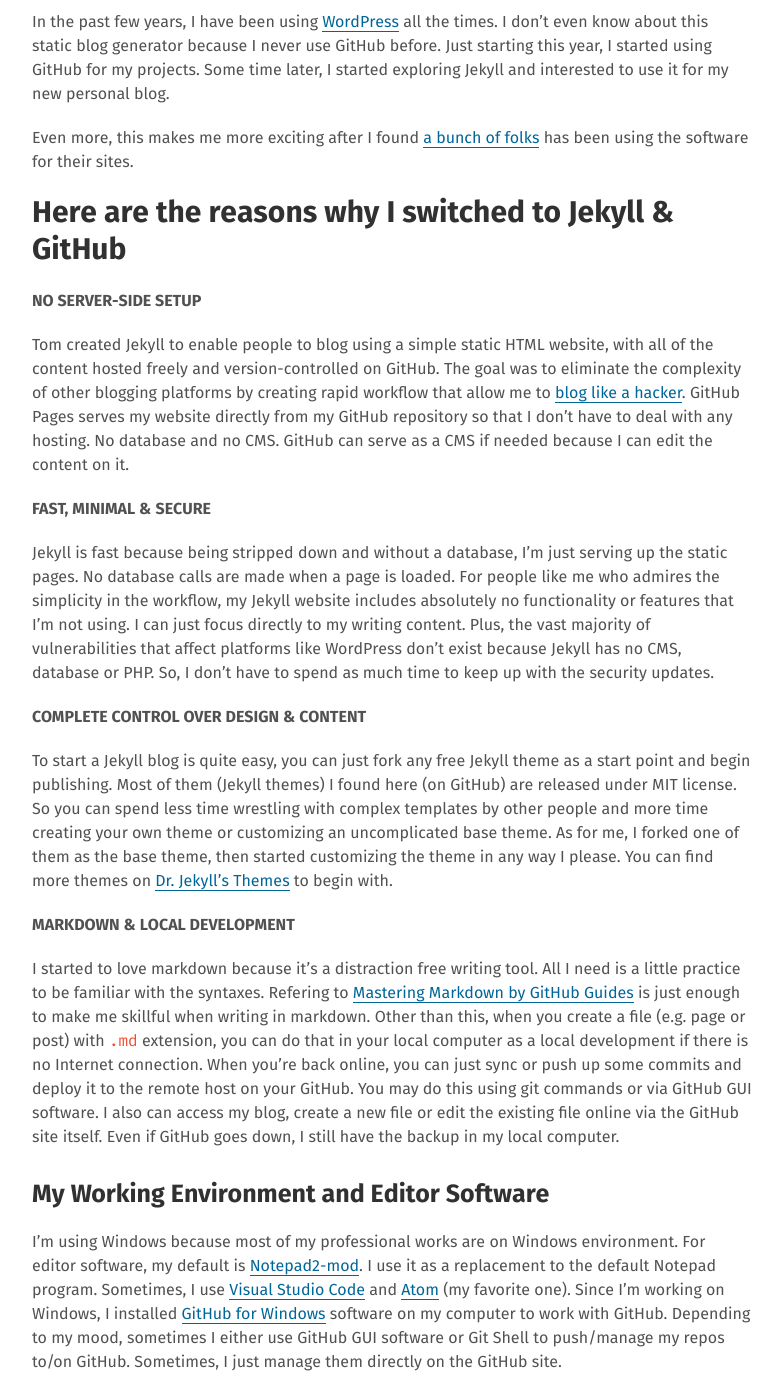
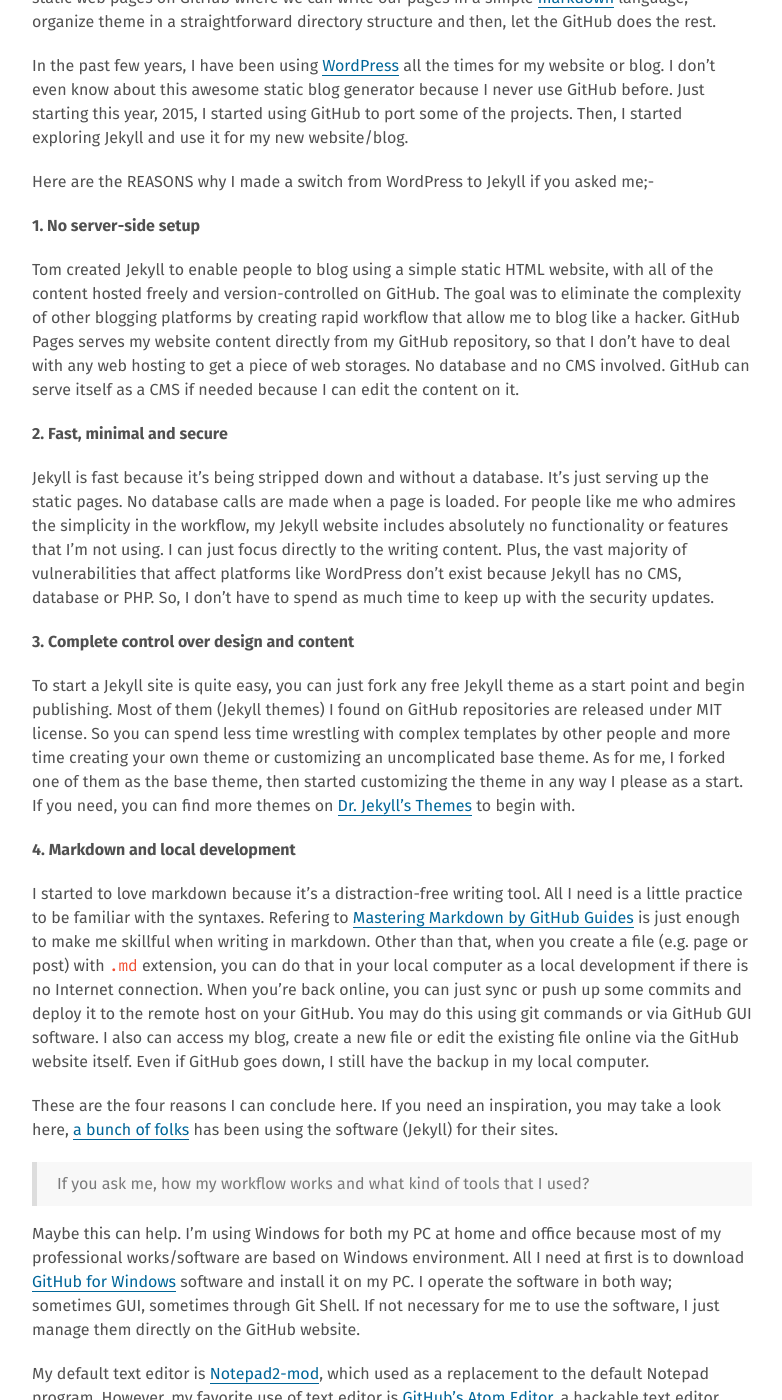
Before and after one commit to x-axis/heiswayi.github.io, a Jekyll site: the page built from _posts/2015-07-27-blogging-like-a-hacker.md, in a window 1280 px wide and 1400 px high, scrolled down 569 px. Shown: the whole window, without its empty margins (248-1030 px from the left). Built offline with Jekyll 4.4.1, drawn with Linux system fonts in a browser that asks for light colours; nearby versions of some CDN libraries; Markdown is read by kramdown in place of the engine named in the settings; some of the changed text lies outside the part shown.

Commit message:
Rewrite the content for better reading quality

```diff
--- a/_posts/2015-07-27-blogging-like-a-hacker.md
+++ b/_posts/2015-07-27-blogging-like-a-hacker.md
@@ -1,42 +1,46 @@
 ---
 layout: post
 title: Blogging Like A Hacker
-description: The reasons why I blog in Jekyll and proudly hosted it on GitHub
-keywords: blogging like a hacker
+description: The introductory post for anyone who blogs in Jekyll.
+keywords: blogging like a hacker, jekyll, wordpress, blogging platform
 ---
+
+Hello, there!
 
 Back in 2008, the Founder of [GitHub](https://github.com), **Tom Preston-Werner** wrote [Blogging Like a Hacker](http://tom.preston-werner.com/2008/11/17/blogging-like-a-hacker.html) (a recommended read), introducing [Jekyll](http://jekyllrb.com), a simple, blog aware, static site generator. In his blog post, Tom thoroughly elaborated how Jekyll works with GitHub.
 
-Today, Tom's idea has evolved to become [GitHub Pages](https://pages.github.com), a fully-fledged, free hosting service for static webpages on GitHub where we can write our pages in a simple [markdown](http://daringfireball.net/projects/markdown) language, organize theme in a straightforward directory structure and then, let the GitHub does the rest.
+Today, Tom's idea has evolved to become [GitHub Pages](https://pages.github.com), a fully-fledged, free hosting service for static web pages on GitHub where we can write our pages in a simple [markdown](http://daringfireball.net/projects/markdown) language, organize theme in a straightforward directory structure and then, let the GitHub does the rest.
 
-In the past few years, I have been using [WordPress](https://wordpress.org) all the times. I don't even know about this static blog generator because I never use GitHub before. Just starting this year, I started using GitHub for my projects. Some time later, I started exploring Jekyll and interested to use it for my new personal blog.
+In the past few years, I have been using [WordPress](https://wordpress.org) all the times for my website or blog. I don't even know about this awesome static blog generator because I never use GitHub before. Just starting this year, 2015, I started using GitHub to port some of the projects. Then, I started exploring Jekyll and use it for my new website/blog.
 
-Even more, this makes me more exciting after I found [a bunch of folks](https://github.com/jekyll/jekyll/wiki/sites) has been using the software for their sites.
+Here are the REASONS why I made a switch from WordPress to Jekyll if you asked me;-
 
-## Here are the reasons why I switched to Jekyll & GitHub
+**1. No server-side setup**
 
-**NO SERVER-SIDE SETUP**
+Tom created Jekyll to enable people to blog using a simple static HTML website, with all of the content hosted freely and version-controlled on GitHub. The goal was to eliminate the complexity of other blogging platforms by creating rapid workflow that allow me to blog like a hacker. GitHub Pages serves my website content directly from my GitHub repository, so that I don't have to deal with any web hosting to get a piece of web storages. No database and no CMS involved. GitHub can serve itself as a CMS if needed because I can edit the content on it.
 
-Tom created Jekyll to enable people to blog using a simple static HTML website, with all of the content hosted freely and version-controlled on GitHub. The goal was to eliminate the complexity of other blogging platforms by creating rapid workflow that allow me to [blog like a hacker](http://tom.preston-werner.com/2008/11/17/blogging-like-a-hacker.html). GitHub Pages serves my website directly from my GitHub repository so that I don't have to deal with any hosting. No database and no CMS. GitHub can serve as a CMS if needed because I can edit the content on it.
+**2. Fast, minimal and secure**
 
-**FAST, MINIMAL & SECURE**
+Jekyll is fast because it's being stripped down and without a database. It's just serving up the static pages. No database calls are made when a page is loaded. For people like me who admires the simplicity in the workflow, my Jekyll website includes absolutely no functionality or features that I'm not using. I can just focus directly to the writing content. Plus, the vast majority of vulnerabilities that affect platforms like WordPress don't exist because Jekyll has no CMS, database or PHP. So, I don't have to spend as much time to keep up with the security updates.
 
-Jekyll is fast because being stripped down and without a database, I'm just serving up the static pages. No database calls are made when a page is loaded. For people like me who admires the simplicity in the workflow, my Jekyll website includes absolutely no functionality or features that I'm not using. I can just focus directly to my writing content. Plus, the vast majority of vulnerabilities that affect platforms like WordPress don't exist because Jekyll has no CMS, database or PHP. So, I don't have to spend as much time to keep up with the security updates.
+**3. Complete control over design and content**
 
-**COMPLETE CONTROL OVER DESIGN & CONTENT**
+To start a Jekyll site is quite easy, you can just fork any free Jekyll theme as a start point and begin publishing. Most of them (Jekyll themes) I found on GitHub repositories are released under MIT license. So you can spend less time wrestling with complex templates by other people and more time creating your own theme or customizing an uncomplicated base theme. As for me, I forked one of them as the base theme, then started customizing the theme in any way I please as a start. If you need, you can find more themes on [Dr. Jekyll's Themes](http://drjekyllthemes.github.io) to begin with.
 
-To start a Jekyll blog is quite easy, you can just fork any free Jekyll theme as a start point and begin publishing. Most of them (Jekyll themes) I found here (on GitHub) are released under MIT license. So you can spend less time wrestling with complex templates by other people and more time creating your own theme or customizing an uncomplicated base theme. As for me, I forked one of them as the base theme, then started customizing the theme in any way I please. You can find more themes on [Dr. Jekyll's Themes](http://drjekyllthemes.github.io) to begin with.
+**4. Markdown and local development**
 
-**MARKDOWN & LOCAL DEVELOPMENT**
+I started to love markdown because it's a distraction-free writing tool. All I need is a little practice to be familiar with the syntaxes. Refering to [Mastering Markdown by GitHub Guides](https://guides.github.com/features/mastering-markdown) is just enough to make me skillful when writing in markdown. Other than that, when you create a file (e.g. page or post) with `.md` extension, you can do that in your local computer as a local development if there is no Internet connection. When you're back online, you can just sync or push up some commits and deploy it to the remote host on your GitHub. You may do this using git commands or via GitHub GUI software. I also can access my blog, create a new file or edit the existing file online via the GitHub website itself. Even if GitHub goes down, I still have the backup in my local computer.
 
-I started to love markdown because it's a distraction free writing tool. All I need is a little practice to be familiar with the syntaxes. Refering to [Mastering Markdown by GitHub Guides](https://guides.github.com/features/mastering-markdown) is just enough to make me skillful when writing in markdown. Other than this, when you create a file (e.g. page or post) with `.md` extension, you can do that in your local computer as a local development if there is no Internet connection. When you're back online, you can just sync or push up some commits and deploy it to the remote host on your GitHub. You may do this using git commands or via GitHub GUI software. I also can access my blog, create a new file or edit the existing file online via the GitHub site itself. Even if GitHub goes down, I still have the backup in my local computer.
+These are the four reasons I can conclude here. If you need an inspiration, you may take a look here, [a bunch of folks](https://github.com/jekyll/jekyll/wiki/sites) has been using the software (Jekyll) for their sites.
 
-### My Working Environment and Editor Software
+> If you ask me, how my workflow works and what kind of tools that I used?
 
-I'm using Windows because most of my professional works are on Windows environment. For editor software, my default is [Notepad2-mod](http://xhmikosr.github.io/notepad2-mod). I use it as a replacement to the default Notepad program. Sometimes, I use [Visual Studio Code](https://code.visualstudio.com) and [Atom](https://atom.io) (my favorite one). Since I'm working on Windows, I installed [GitHub for Windows](https://windows.github.com) software on my computer to work with GitHub. Depending to my mood, sometimes I either use GitHub GUI software or Git Shell to push/manage my repos to/on GitHub. Sometimes, I just manage them directly on the GitHub site.
+Maybe this can help. I'm using Windows for both my PC at home and office because most of my professional works/software are based on Windows environment. All I need at first is to download [GitHub for Windows](https://windows.github.com) software and install it on my PC. I operate the software in both way; sometimes GUI, sometimes through Git Shell. If not necessary for me to use the software, I just manage them directly on the GitHub website.
+
+My default text editor is [Notepad2-mod](http://xhmikosr.github.io/notepad2-mod), which used as a replacement to the default Notepad program. However, my favorite use of text editor is [GitHub's Atom Editor](https://atom.io), a hackable text editor they said, but as for me, it's the best editor I ever experienced, compared to [Visual Studio Code](https://code.visualstudio.com) and [Sublime Text](http://www.sublimetext.com/). Like this post and the others, all are written using the GitHub's Atom Editor with Markdown Preview.
 
 ### Conclusion
 
-Simplicity is everything. Some people said; `Less is more.` Being a minimalist is not that simple. But being a minimalist is a part of myself. I try my best to utilize everything around me. That's what I called *"The Essential of Life"*.
+Simplicity is everything. Some people said; `Less is more.` Being a minimalist is not that simple. But being a minimalist is a part of myself. I try my best to utilize everything around me. Let's do this in the Hacker Way: _"Why pay of there's a thing that free?"_
 
 [**Jekyll**](http://jekyllrb.com) + [**GitHub**](https://pages.github.com) + [**Markdown**](http://daringfireball.net/projects/markdown) = **Blogging like a Hacker**
```
